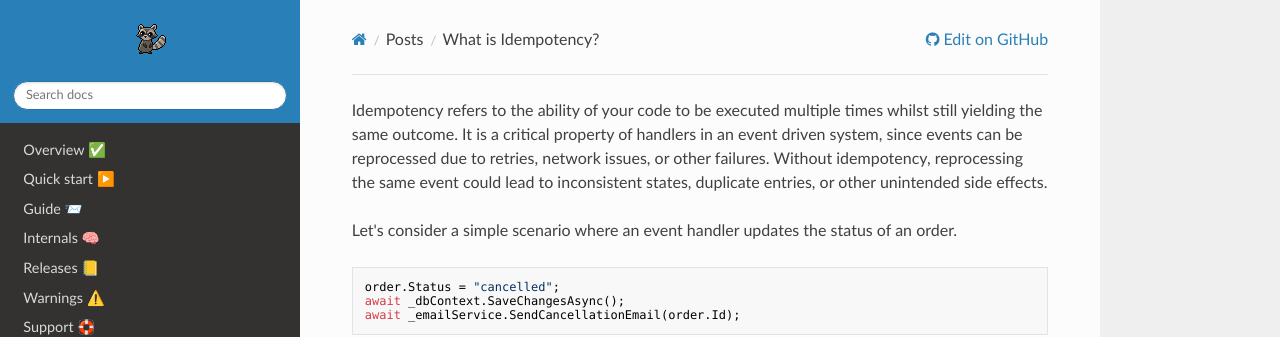
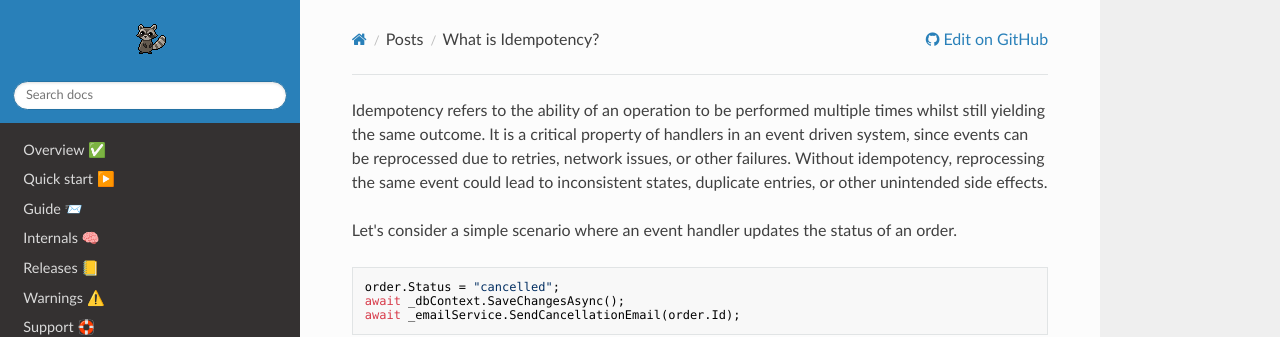
Before and after one commit to Timmoth/AsyncMonolith, an MkDocs documentation site: the page built from docs/posts/idempotency.md, in a window 1280 px wide and 1340 px high. Shown: the top 337 px of the window. Built offline with MkDocs 1.6.1, drawn with Linux system fonts in a browser that asks for light colours; nearby versions of some CDN libraries.

Commit message:
Updated idempotency post

```diff
--- a/docs/posts/idempotency.md
+++ b/docs/posts/idempotency.md
@@ -1,4 +1,4 @@
-Idempotency refers to the ability of your code to be executed multiple times whilst still yielding the same outcome. It is a critical property of handlers in an event driven system, since events can be reprocessed due to retries, network issues, or other failures. Without idempotency, reprocessing the same event could lead to inconsistent states, duplicate entries, or other unintended side effects.
+Idempotency refers to the ability of an operation to be performed multiple times whilst still yielding the same outcome. It is a critical property of handlers in an event driven system, since events can be reprocessed due to retries, network issues, or other failures. Without idempotency, reprocessing the same event could lead to inconsistent states, duplicate entries, or other unintended side effects.
 
 Let's consider a simple scenario where an event handler updates the status of an order.
 
```
